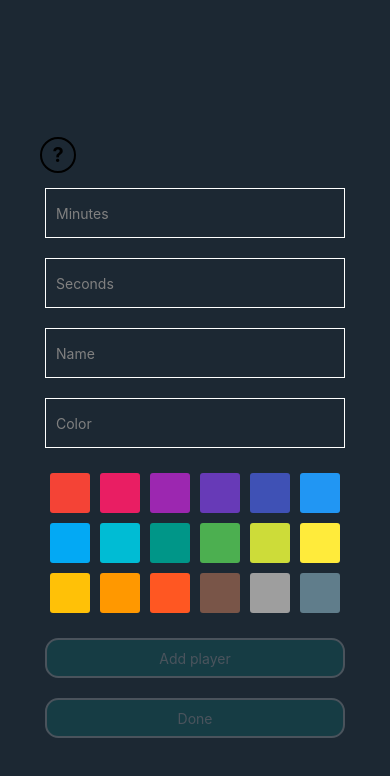
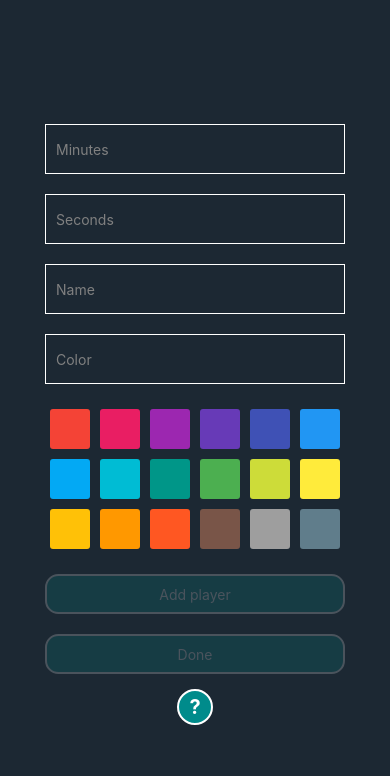
Before and after one commit to jhpyyk/turn-timer, a React Native app: screen / in a window 390 px wide. Shown: the top 776 px of the page. Built offline with nearby package versions, Linux system fonts and the light colour scheme.

Commit message:
Fix HelpButton colors

```diff
--- a/AddPlayersForm.js
+++ b/AddPlayersForm.js
@@ -57,8 +57,7 @@ export default function AddPlayersForm(props) {
   ]);
 
   return (
-    <View style={{ paddingTop: 36 }}>
-      <HelpButton onPress={() => setIsHelpVisible()} />
+    <View>
       <FormHelp
         closeHelp={setIsHelpVisible}
         onRequestClose={() => setIsHelpVisible(false)}
@@ -118,6 +117,15 @@ export default function AddPlayersForm(props) {
       >
         <Text style={{ color: "white" }}>{"Done"}</Text>
       </FormButton>
+      <HelpButton
+        style={{
+          alignSelf: "center",
+          borderColor: "white",
+          backgroundColor: "darkcyan",
+        }}
+        textColor={"white"}
+        onPress={() => setIsHelpVisible()}
+      />
     </View>
   );
 }
--- a/FormHelp.js
+++ b/FormHelp.js
@@ -1,6 +1,6 @@
 import React from "react";
 import { View, Modal, StyleSheet, Pressable } from "react-native";
-import FormInfoText from "./FormInfoText.js";
+import FormInfoText from "./FormHelpText.js";
 import PropTypes from "prop-types";
 
 export default function FormHelp(props) {
--- a/HelpButton.js
+++ b/HelpButton.js
@@ -26,4 +26,4 @@ const styles = StyleSheet.create({
   },
 });
 
-HelpButton.propTypes = { color: PropTypes.string, style: PropTypes.object };
+HelpButton.propTypes = { textColor: PropTypes.string, style: PropTypes.object };
```
Also changed, not shown: FormHelpText.js (renamed from FormInfoText.js).
